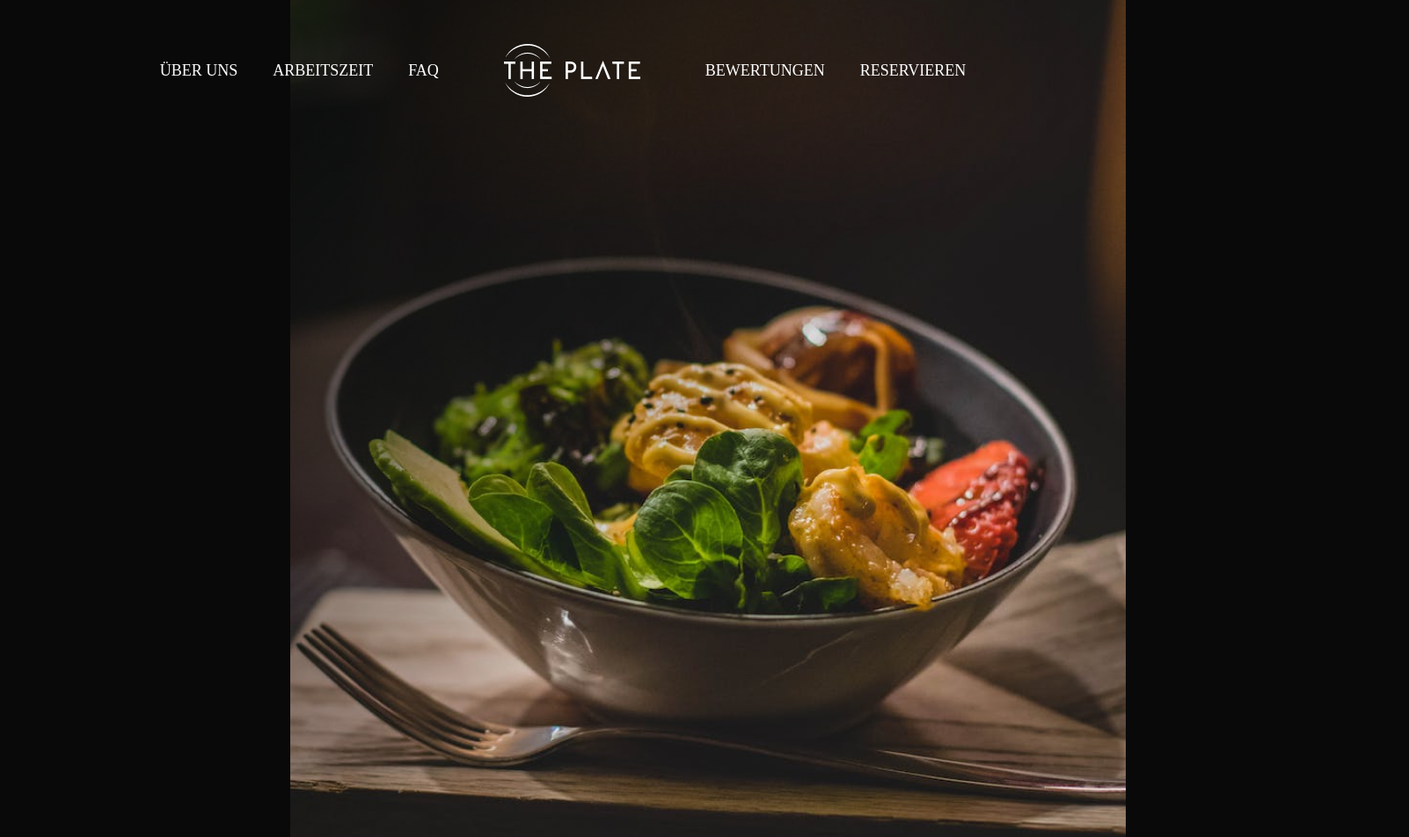
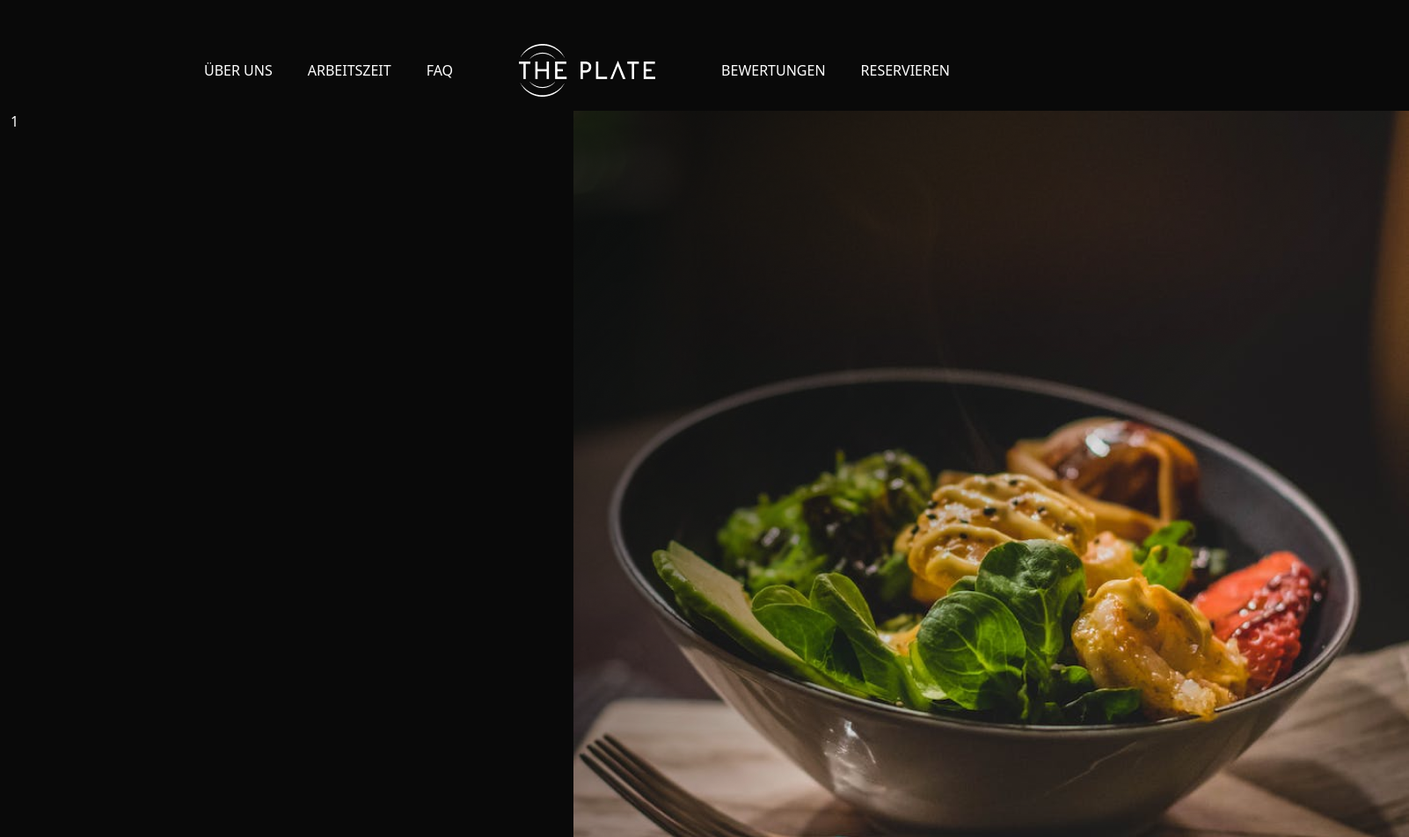
Before and after one commit to DimaMusik/Practic, a plain HTML site: page index.html in a window 1280 px wide. Shown: the top 952 px of the page at 88% size, 1602 px wide, since content can reach past the window. Drawn offline with nearby package versions, Linux system fonts and the light colour scheme.

Commit message:
Your commit message

```diff
--- a/Main/main.css
+++ b/Main/main.css
@@ -1,42 +1,41 @@
-.heroSection{
-    display: block;
-    float: right;
-    width:  1792px;
-    height: 981px;
-    left: 128px;
+body{
+    background-color: #090909;
     color: white;
 }
 
-header{
-
-    display: flex;
-    position: absolute;
-    align-items: center;
-    justify-content: center;
-    width: 100%;
-    min-height: 60px;
-    top: 50px;
-    gap: 74px;
-    left: 0;
+ul {
+    list-style-type: none;
 }
 
-.Frame27, .Frame28{
-    display: flex;
-    gap: 40px;
-}
-body {
-    background: #090909;
+a{
+    text-decoration: none;
+    color: inherit;
 }
 
-.header p {
-    text-transform: uppercase;
-    font-size: 18px;
-    line-height: 27px;
+.logoNav{
+    margin: 0 35px;
 }
 
-#Rectangle4{
-    float: right;
+.headerNav{
+margin-top: 50px;
 }
-main {
-    color: white;
+
+.heroSection {
+
 }
+
+.container{
+    max-width: calc(1664px + 24px);
+}
+
+nav ul li a {
+    text-transform: uppercase;
+}
+
+nav ul li:not(:last-child) {
+    margin-right: 40px;
+}
+
+.imageSectionHero{
+    margin-right: 0;
+}
--- a/Main/reset.css
+++ /dev/null
@@ -1,90 +0,0 @@
-/* Reset and base styles  */
-* {
-	padding: 0px;
-	margin: 0px;
-	border: none;
-}
-
-*,
-*::before,
-*::after {
-
-	box-sizing: border-box;
-}
-
-/* Links */
-
-a, a:link, a:visited  {
-    text-decoration: none;
-}
-
-a:hover  {
-    text-decoration: none;
-}
-
-/* Common */
-
-aside, nav, footer, header, section, main {
-	display: block;
-}
-
-h1, h2, h3, h4, h5, h6, p {
-    font-size: inherit;
-	font-weight: inherit;
-}
-
-ul, ul li {
-	list-style: none;
-}
-
-img {
-	vertical-align: top;
-}
-
-img, svg {
-	max-width: 100%;
-	height: auto;
-}
-
-address {
-  font-style: normal;
-}
-
-/* Form */
-
-input, textarea, button, select {
-	font-family: inherit;
-    font-size: inherit;
-    color: inherit;
-    background-color: transparent;
-}
-
-input::-ms-clear {
-	display: none;
-}
-
-button, input[type="submit"] {
-    display: inline-block;
-    box-shadow: none;
-    background-color: transparent;
-    background: none;
-    cursor: pointer;
-}
-
-input:focus, input:active,
-button:focus, button:active {
-    outline: none;
-}
-
-button::-moz-focus-inner {
-	padding: 0;
-	border: 0;
-}
-
-label {
-	cursor: pointer;
-}
-
-legend {
-	display: block;
-}
--- a/index.html
+++ b/index.html
@@ -1,49 +1,64 @@
 <!DOCTYPE html>
 <html lang="en">
   <head>
-    <meta charset="UTF-8">
-    <meta name="viewport" content="width=device-width, initial-scale=1.0">
+    <meta charset="UTF-8" />
+    <meta name="viewport" content="width=device-width, initial-scale=1.0" />
     <title>Document</title>
-    <link rel="stylesheet" href="Main/reset.css">
-    <link rel="stylesheet" href="Main/main.css">
+    <link
+      href="https://cdn.jsdelivr.net/npm/bootstrap@5.3.3/dist/css/bootstrap.min.css"
+      rel="stylesheet"
+      integrity="sha384-QWTKZyjpPEjISv5WaRU9OFeRpok6YctnYmDr5pNlyT2bRjXh0JMhjY6hW+ALEwIH"
+      crossorigin="anonymous"
+    />
+    <link rel="stylesheet" href="Main/main.css" />
   </head>
   <body>
-    <section class="heroSection">
-        <header class="header">
-            <div class="Frame27">
-                <p>
-                    Über uns
-                </p>
-                <p>
-                    Arbeitszeit
-                </p>
-                <p>
-                    FAQ
-                </p>
+    <section>
+      <div class="heroSection container">
+        <div class="header">
+          <nav>
+            <ul
+              class="headerNav d-flex justify-content-center align-items-center"
+            >
+              <li>
+                <a href=""> Über uns </a>
+              </li>
+              <li>
+                <a href=""> Arbeitszeit </a>
+              </li>
+              <li>
+                <a href=""> FAQ </a>
+              </li>
+              <li>
+                <a class="logoNav" href="">
+                  <img src="Images/The Plate Logo-01 1.png" alt="" />
+                </a>
+              </li>
+              <li>
+                <a href=""> Bewertungen </a>
+              </li>
+              <li>
+                <a href=""> Reservieren </a>
+              </li>
+            </ul>
+          </nav>
         </div>
-            <div class="ThePlateLogo-01-1">
-                <img src="Images/The Plate Logo-01 1.png" alt="">
+        <div class="row">
+          <div class="col-6">1</div>
+
+          <div class="col-6">
+            <img
+              class="imageSectionHero"
+              src="Images/Rectangle 4.png"
+              alt=""
+            />
           </div>
-            <div class="Frame28">
-                <p>
-                    Bewertungen
-                </p>
-                <p>
-                    Reservieren
-                </p>
         </div>
-        </header>
-        <!-- <p>
-            fdfdsfds
-        </p>
-        <p>
-            fdsfsdf
-        </p> -->
-        <button>
-        </button>
-        <img id="Rectangle4" src="Images/Rectangle 4.png" alt="">
+      </div>
     </section>
-    <main class="">fdsdfsdfdsfsdf</main>
-    <footer class=""></footer>
   </body>
 </html>
+
+<!--
+
+-->
```
Lines whose indentation alone changed are shown as unchanged.
